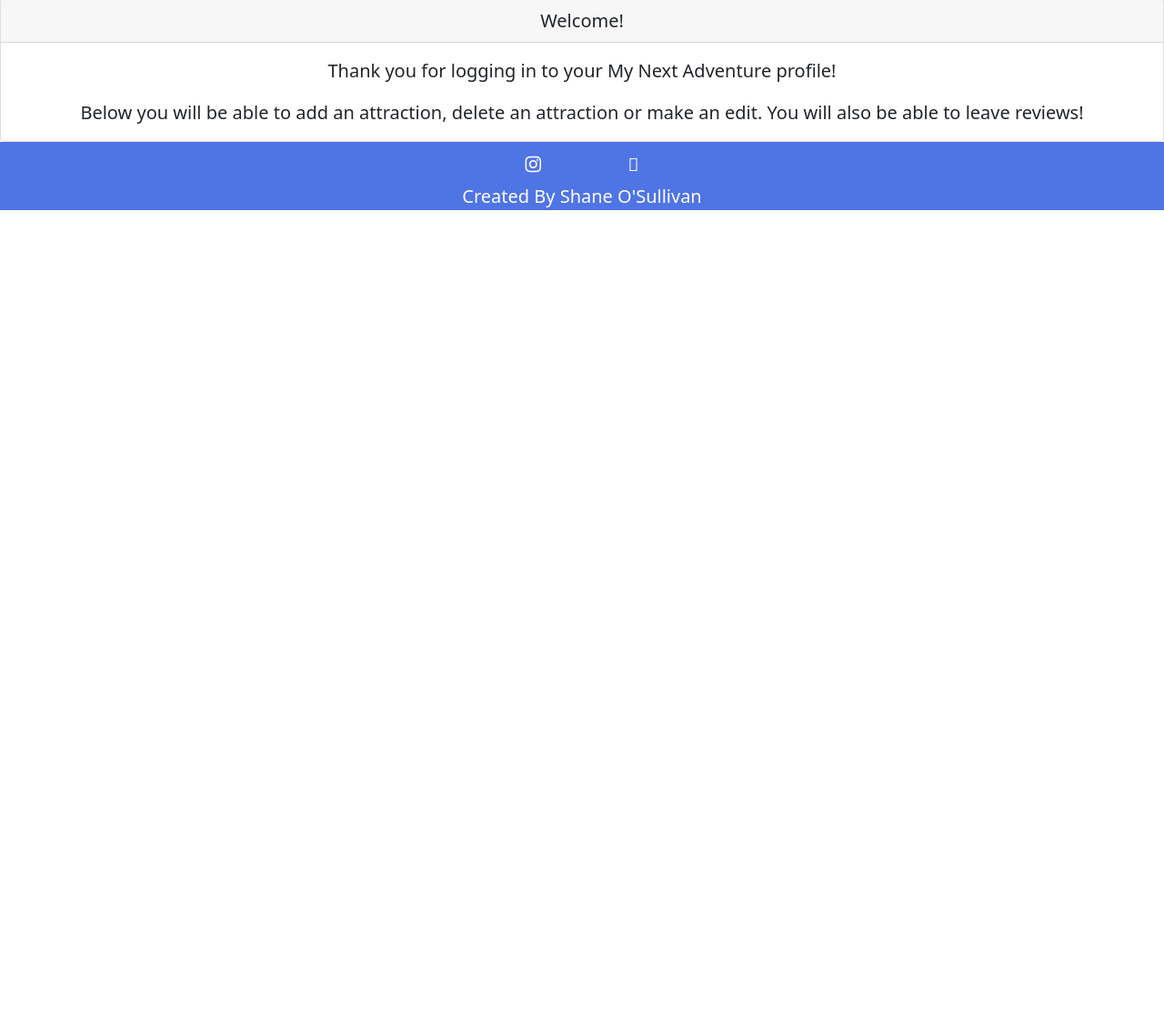
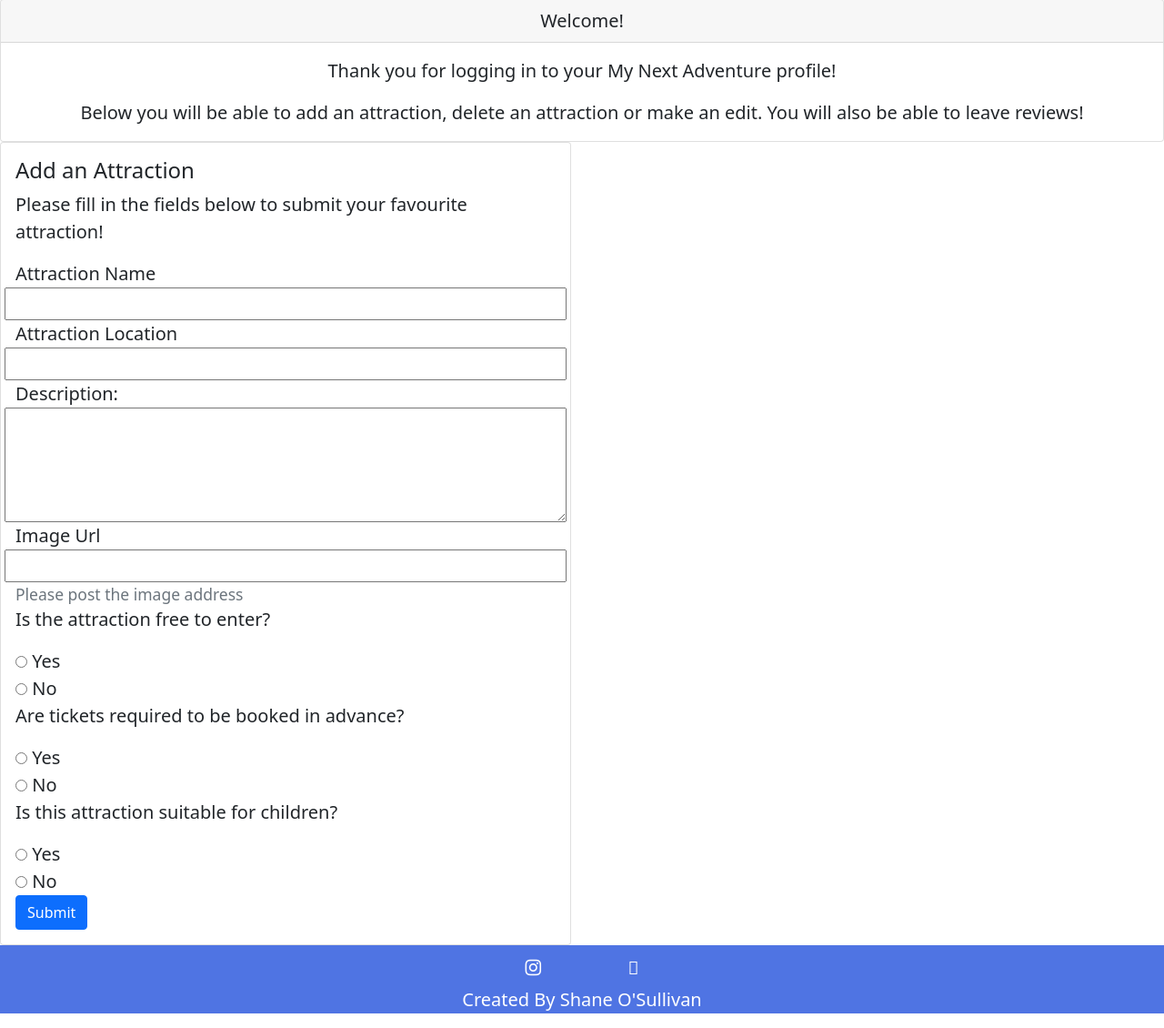
Before and after one commit to shane-os/my-next-adventure, a Flask app: page /dashboard in a window 1280 px wide. Shown: the part 62-1192 px from the top of the page at 91% size. Before the commit the page ends 293 px from the top, so only its background shows below. Run offline with Flask 2, Linux system fonts and the light colour scheme; some libraries are stand-ins or nearby versions.

Commit message:
Add fields to add attraction form

```diff
--- a/templates/pages/dashboard.html
+++ b/templates/pages/dashboard.html
@@ -10,4 +10,61 @@
           <p class="card-text">Below you will be able to add an attraction, delete an attraction or make an edit. You will also be able to leave reviews!</p>
         </div>
     </div>
+    <div class="row">
+      <div class="col-sm-6">
+        <div class="card">
+          <div class="card-body">
+            <h4 class="card-title">Add an Attraction</h4>
+            <p class="card-text">Please fill in the fields below to submit your favourite attraction!</p>
+            <form>
+              <div class="row">
+                <label for="attraction_name">Attraction Name</label>
+                <input type="text" id="attraction_name" name="attraction_name">
+              </div>
+              <div class="row">
+                <label for="location">Attraction Location</label>
+                <input type="text" id="location" name="location">
+              </div>
+              <div class="row">
+                <label for="description">Description:</label>
+                <textarea id="messagebox" rows="4" name="description"></textarea>
+              </div>
+              <div class="row">
+                <label for="image">Image Url</label>
+                <input type="text" id="image" name="image">
+                <small class="text-muted">Please post the image address</small>
+              </div>
+              <p>Is the attraction free to enter?</p>
+              <div class="custom-control custom-radio custom-control-inline">
+                <input type="radio" id="freeyes" name="freeattraction" class="custom-control-input" value="Yes">
+                <label class="custom-control-label" for="freeattraction">Yes</label>
+              </div>
+              <div class="custom-control custom-radio custom-control-inline">
+                <input type="radio" id="freeno" name="freeattraction" class="custom-control-input" value="No">
+                <label class="custom-control-label" for="freeattraction">No</label>
+              </div>
+              <p>Are tickets required to be booked in advance?</p>
+              <div class="custom-control custom-radio custom-control-inline">
+                <input type="radio" id="bookyes" name="bookticket" class="custom-control-input" value="Yes">
+                <label class="custom-control-label" for="bookticket">Yes</label>
+              </div>
+              <div class="custom-control custom-radio custom-control-inline">
+                <input type="radio" id="bookno" name="bookticket" class="custom-control-input" value="No">
+                <label class="custom-control-label" for="bookticket">No</label>
+              </div>
+              <p>Is this attraction suitable for children?</p>
+              <div class="custom-control custom-radio custom-control-inline">
+                <input type="radio" id="childyes" name="children" class="custom-control-input" value="Yes">
+                <label class="custom-control-label" for="children">Yes</label>
+              </div>
+              <div class="custom-control custom-radio custom-control-inline">
+                <input type="radio" id="childno" name="children" class="custom-control-input" value="No">
+                <label class="custom-control-label" for="children">No</label>
+              </div>
+              <a href="#" class="btn btn-primary">Submit</a>
+            </form>
+          </div>
+        </div>
+      </div>
+    </div>
 {% endblock %}
```
